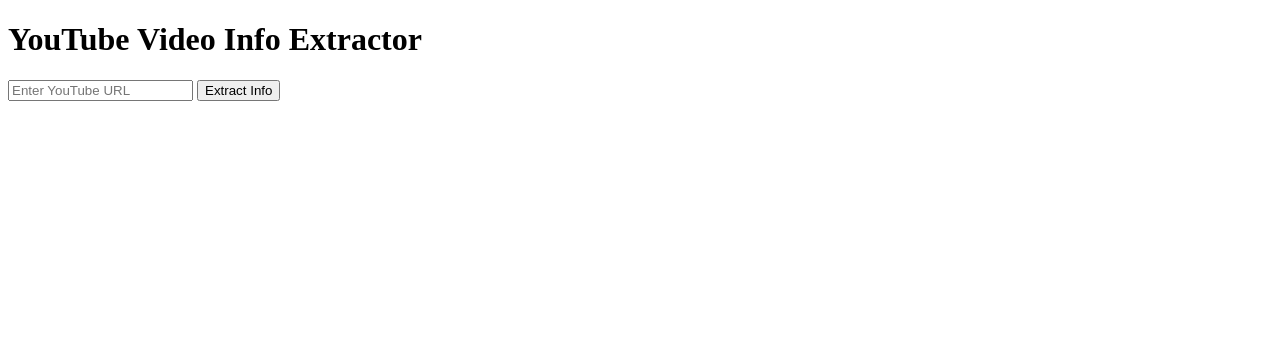
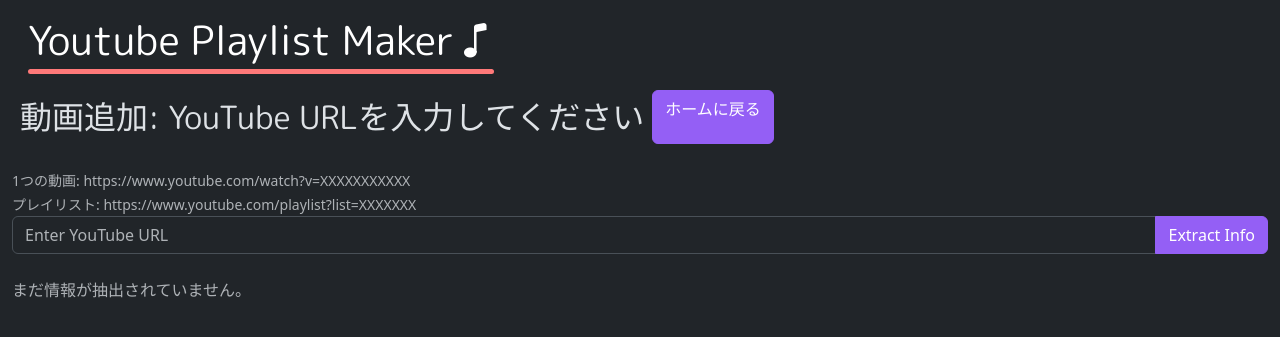
Before and after one commit to Iris-Fla/Django-PlaylistMaker, a Django app: page /create in a window 1280 px wide. Shown: the top 337 px of the page. Run offline with Django 4.2, Linux system fonts and the light colour scheme.

Commit message:
Update create.html

```diff
--- a/django_app/PlaylistMaker/templates/PlaylistMaker/create.html
+++ b/django_app/PlaylistMaker/templates/PlaylistMaker/create.html
@@ -1,24 +1,90 @@
+{% load static %}
 <!DOCTYPE html>
-<html>
+<html lang="ja" data-bs-theme="dark">
   <head>
-    <title>YouTube Video Info</title>
+    <meta charset="UTF-8" />
+    <meta name="viewport" content="width=device-width, initial-scale=1.0" />
+    <title>Youtube 動画追加</title>
+    <!-- Bootstrap CSS -->
+    <link
+      rel="stylesheet"
+      href="https://cdn.jsdelivr.net/npm/bootstrap-icons@1.10.5/font/bootstrap-icons.css"
+    />
+    <link rel="preconnect" href="https://fonts.googleapis.com" />
+    <link rel="preconnect" href="https://fonts.gstatic.com" crossorigin />
+    <link
+      href="https://fonts.googleapis.com/css2?family=M+PLUS+Rounded+1c&display=swap"
+      rel="stylesheet"
+    />
+    <link
+      href="https://cdn.jsdelivr.net/npm/bootstrap@5.3.0-alpha1/dist/css/bootstrap.min.css"
+      rel="stylesheet"
+    />
+    <link rel="stylesheet" href="{% static 'css/style.css' %}" />
   </head>
   <body>
-    <h1>YouTube Video Info Extractor</h1>
-    <form method="post">
-      {% csrf_token %}
-      <input type="text" name="url" placeholder="Enter YouTube URL" />
-      <button type="submit">Extract Info</button>
-    </form>
-    {% for video, created in videos %}
-    <div>
-      <h2>{{ video.title }}</h2>
-      <p>Channel: {{ video.channel }}</p>
-      <p>Views: {{ video.views }}</p>
-      <p>
-        {% if created %}新しく追加されました{% else %}更新されました{% endif %}
-      </p>
+    <div class="container-fluid">
+      <header class="text-white p-3">
+        <h1 class="mb-0">
+          Youtube Playlist Maker<i class="bi-music-note"></i>
+        </h1>
+      </header>
+      <div class="d-flex">
+        <h2 class="m-2">動画追加: YouTube URLを入力してください</h2>
+        <a href="{% url 'index' %}"  class="btn btn-p t-2">ホームに戻る</a>
+      </div>
+        <br />
+        <small class="text-muted"
+          >1つの動画: https://www.youtube.com/watch?v=XXXXXXXXXXX</small
+        >
+        <br />
+        <small class="text-muted"
+          >プレイリスト: https://www.youtube.com/playlist?list=XXXXXXX</small
+        >
+      <form method="post" class="mb-4">
+        {% csrf_token %}
+        <div class="input-group">
+          <input
+            type="text"
+            class="form-control"
+            name="url"
+            placeholder="Enter YouTube URL"
+            aria-label="YouTube URL"
+            aria-describedby="button-addon2"
+          />
+          <button class="btn btn-p" type="submit" id="button-addon2">
+            Extract Info
+          </button>
+        </div>
+      </form>
+      {% if videos %}
+      <table class="table table-striped table-hover">
+        <thead>
+          <tr>
+            <th>Title</th>
+            <th>Channel</th>
+            <th>Status</th>
+          </tr>
+        </thead>
+        <tbody>
+          {% for video, created in videos %}
+          <tr>
+            <td>{{ video.title }}</td>
+            <td>{{ video.channel }}</td>
+            <td>
+              {% if created %}
+              <span class="badge bg-success">新しく追加されました</span>
+              {% else %}
+              <span class="badge bg-info">更新されました</span>
+              {% endif %}
+            </td>
+          </tr>
+          {% endfor %}
+        </tbody>
+      </table>
+      {% else %}
+      <p class="text-muted">まだ情報が抽出されていません。</p>
+      {% endif %}
     </div>
-    {% endfor %}
   </body>
 </html>
```
